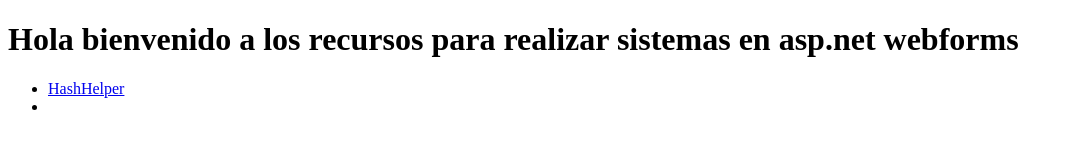
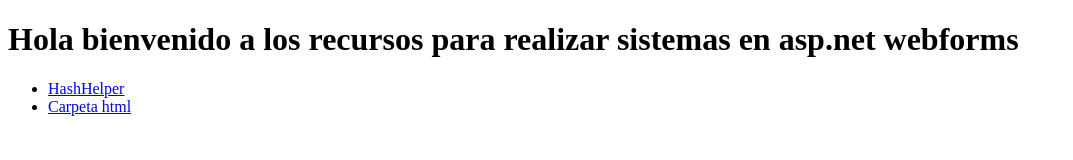
Before and after one commit to titofarinas/raspnet, a plain HTML site: page index.html in a window 1280 px wide. Shown: the whole page, without its empty margins (0-1073 px from the left). Drawn offline with Linux system fonts and the light colour scheme.

Commit message:
Carpeta html para trabajar con plantilla admin lte 2 en webforms

```diff
--- a/index.html
+++ b/index.html
@@ -10,7 +10,7 @@
     <h1>Hola bienvenido a los recursos para realizar sistemas en asp.net webforms</h1>
 <ul>
     <li><a href="https://github.com/titofarinas/raspnet/blob/master/HashHelper.cs">HashHelper</a></li>
-    <li><a href=""></a></li>
+    <li><a href="https://github.com/titofarinas/raspnet/tree/master/html">Carpeta html</a></li>
 </ul>
 </body>
 </html>
```
